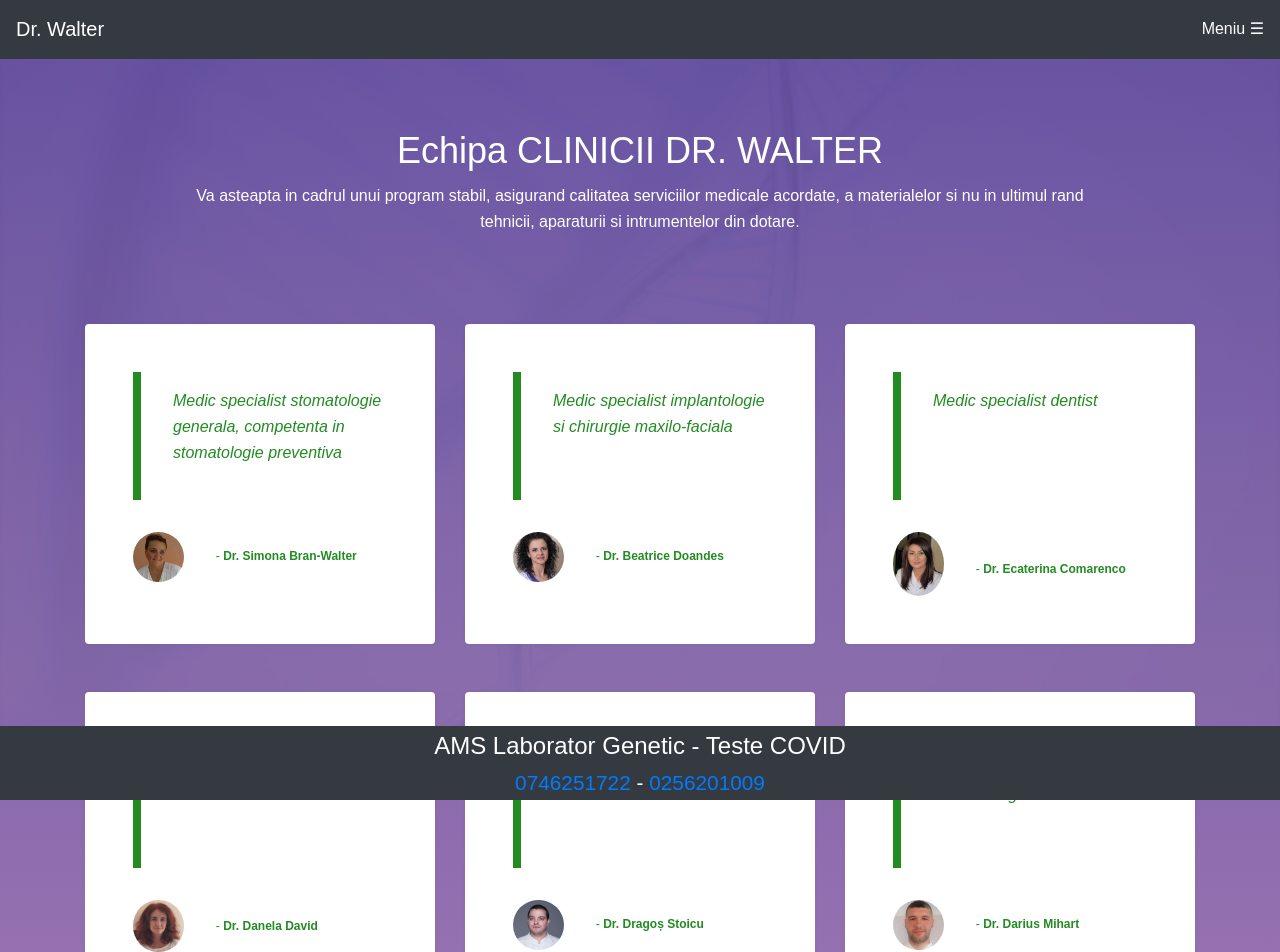
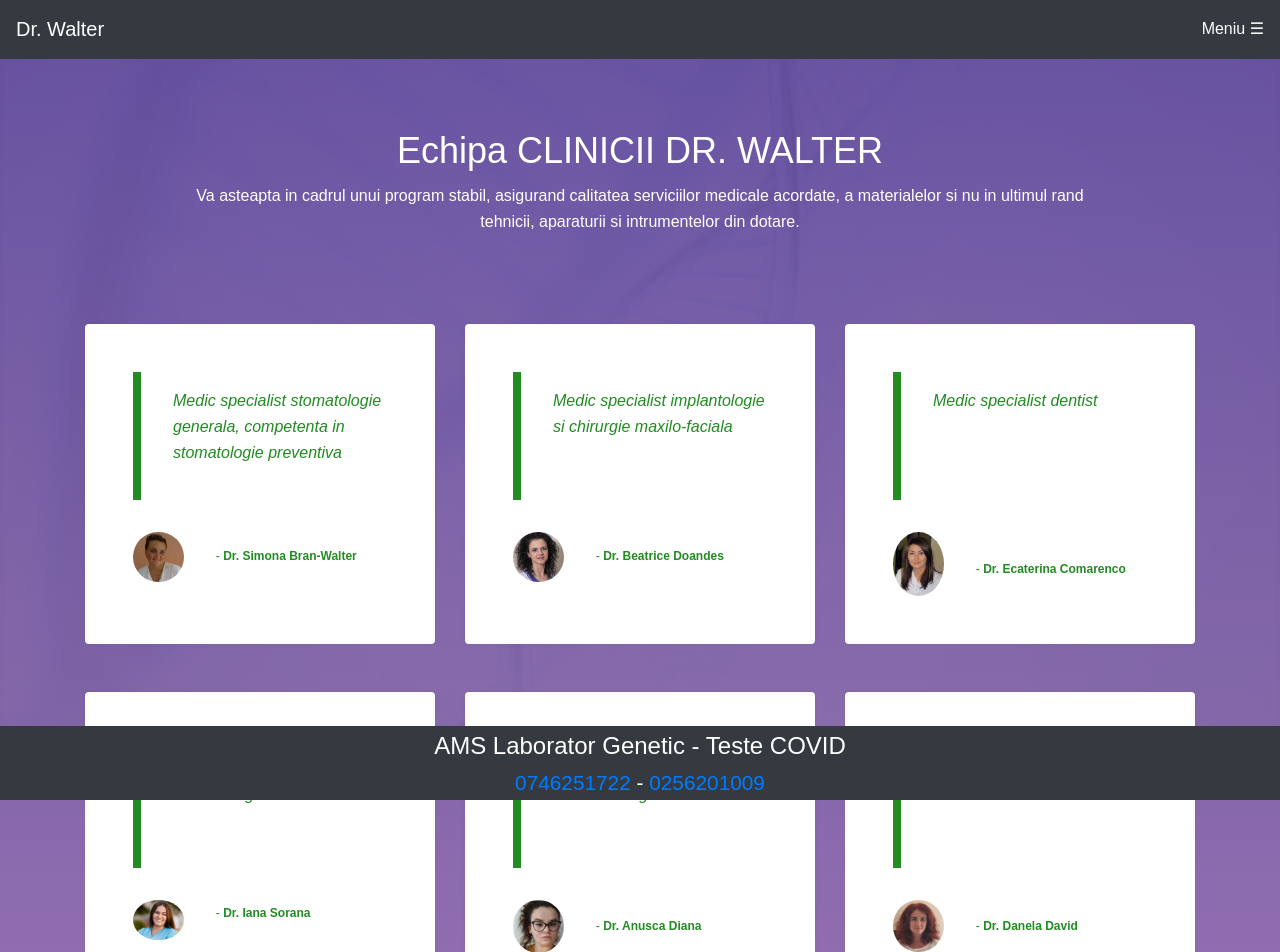
Before and after one commit to Cromix/Angular, an Angular app: page /echipa in a window 1280 px wide. Shown: the top 952 px of the page. Built offline with nearby package versions, Linux system fonts and the light colour scheme; what angular-font-awesome would draw is missing.

Commit message:
add 2 more peoples

```diff
--- a/src/app/team/team.component.ts
+++ b/src/app/team/team.component.ts
@@ -17,6 +17,12 @@ export class TeamComponent implements OnInit {
     },
     {
       id: 16, name: "Dr. Ecaterina Comarenco", des: "Medic specialist dentist", img: "/assets/team/Ecaterina_comarenco.jpeg"
+    },
+    {
+      id: 21, name: "Dr. Iana Sorana", des: "Medic Stomatolog Rezident, Stomatologie Generala", img: "/assets/team/sorana_iana.jpg"
+    },
+    {
+      id: 22, name: "Dr. Anusca Diana", des: "Medic Dentist Rezident, Parodontolog", img: "/assets/team/diana_anusca.jpg"
     },
     // {
     //   id: 2, name: "Dr. Marcel Mojse", des: "Medic primar  ortodontie si ortopedie dento-faciala", img: "/assets/team/Moise-Marcel.jpg"
```
Also changed, not shown: src/assets/team/diana_anusca.jpg (added), src/assets/team/sorana_iana.jpg (added).
